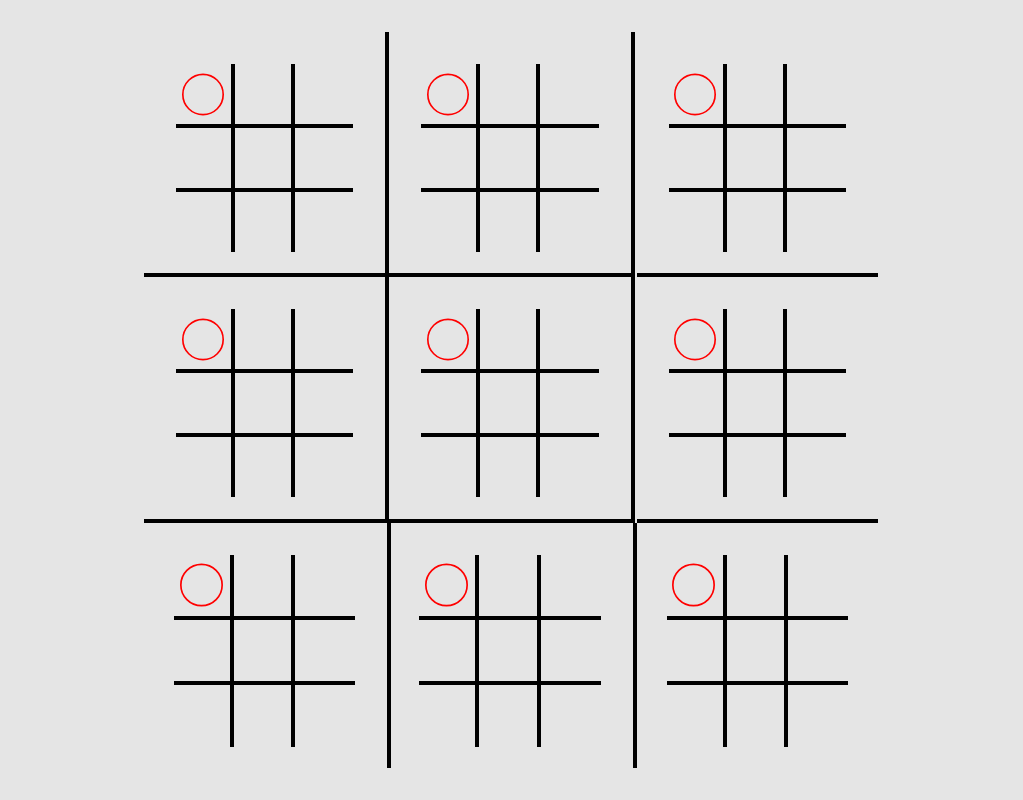
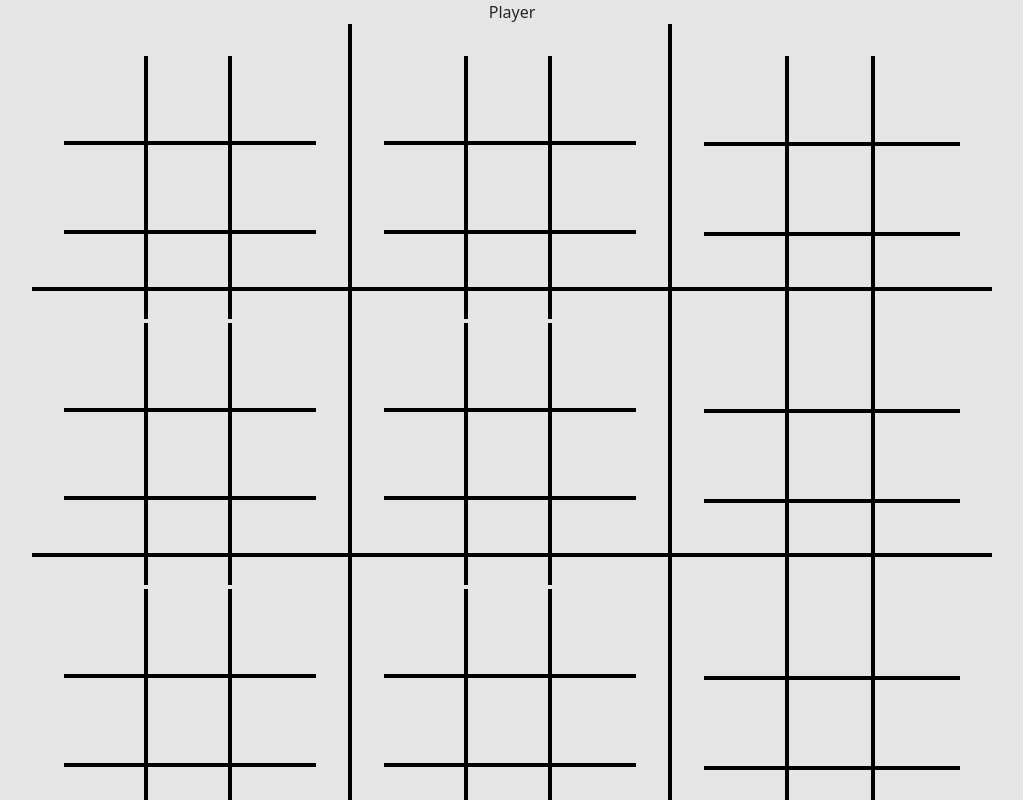
Before and after one commit to Fergus-Lai/ultimate-tic-tac-toe-frontend, a React (Vite) app: page /Board in a window 1280 px wide. Shown: the whole page, without its empty margins (128-1151 px from the left). Built offline with nearby package versions, Linux system fonts and the light colour scheme.

Commit message:
Fix Board Resizing with empty board, swap player when clicked

```diff
--- a/index.html
+++ b/index.html
@@ -8,7 +8,7 @@
         <title>Vite + React + TS</title>
     </head>
     <body>
-        <div id="root"></div>
+        <div id="root" class="h-screen w-screen overflow-y-hidden"></div>
         <script type="module" src="/src/main.tsx"></script>
     </body>
 </html>
--- a/src/GameBoard.tsx
+++ b/src/GameBoard.tsx
@@ -1,18 +1,28 @@
+import { useState } from "react";
 import { Board } from "./board/Board";
 
 export const GameBoard: React.FC = () => {
+    const [player0Flag, setPlayer0Flag] = useState(true);
+    const swapPlayer = () => setPlayer0Flag(!player0Flag);
     return (
-        <div className="flex h-screen max-h-screen w-full items-center justify-center bg-neutral-200 dark:bg-neutral-900">
-            <div className="grid aspect-square max-h-full max-w-screen-lg grid-cols-3 grid-rows-3 items-stretch justify-items-center p-8">
+        <div className="flex h-full max-h-full w-full flex-col items-center bg-neutral-200 dark:bg-neutral-900">
+            <div className="min-h-fit text-center text-neutral-800 dark:text-neutral-200">
+                Player {player0Flag}
+            </div>
+            <div className="grid aspect-square max-h-full w-full max-w-screen-lg grid-cols-3 grid-rows-3 items-stretch justify-items-center px-8">
                 {[...Array(9)].map((_, i) => (
                     <div
                         className={
-                            "flex flex-1/3 border-black dark:border-neutral-500" +
+                            "flex w-full border-black dark:border-neutral-500" +
                             (i % 3 !== 2 ? " border-r-4" : "") +
                             (i <= 5 ? " border-b-4" : "")
                         }
                     >
-                        <Board key={i} />
+                        <Board
+                            key={i}
+                            swapPlayer={swapPlayer}
+                            player0Flag={player0Flag}
+                        />
                     </div>
                 ))}
             </div>
--- a/src/board/board.tsx
+++ b/src/board/board.tsx
@@ -2,9 +2,14 @@ import { useState } from "react";
 import { SquareState } from "~/board/SquareState";
 import { Square } from "~/board/Square";
 
-export const Board: React.FC = () => {
+type BoardProps = {
+    player0Flag: boolean;
+    swapPlayer: () => void;
+};
+
+export const Board: React.FC<BoardProps> = ({ player0Flag, swapPlayer }) => {
     const [board, setBoard] = useState<SquareState[][]>([
-        [SquareState.Player0, SquareState.Open, SquareState.Open],
+        [SquareState.Open, SquareState.Open, SquareState.Open],
         [SquareState.Open, SquareState.Open, SquareState.Open],
         [SquareState.Open, SquareState.Open, SquareState.Open],
     ]);
@@ -12,14 +17,20 @@ export const Board: React.FC = () => {
     function boardChangeHelper(
         rowCord: number,
         colCord: number,
-        player: SquareState.Player0 | SquareState.Player1,
+        player0Flag: boolean,
+        swapPlayer: () => void,
     ) {
         const nextBoard = board.map((row, i) =>
             row.map((square, j) =>
-                i == rowCord && j == colCord ? player : square,
+                i == rowCord && j == colCord
+                    ? player0Flag
+                        ? SquareState.Player0
+                        : SquareState.Player1
+                    : square,
             ),
         );
         setBoard(nextBoard);
+        swapPlayer();
     }
 
     return (
@@ -28,14 +39,19 @@ export const Board: React.FC = () => {
                 {board.map((row, i) => (
                     <div
                         key={"row " + i}
-                        className="flex flex-row justify-center divide-x-4 divide-black dark:divide-neutral-400"
+                        className="flex w-full flex-row justify-center divide-x-4 divide-black dark:divide-neutral-400"
                     >
                         {row.map((square, j) => (
                             <Square
                                 key={"square " + (i * 3 + j)}
                                 squareState={square}
                                 onClick={() =>
-                                    boardChangeHelper(i, j, SquareState.Player0)
+                                    boardChangeHelper(
+                                        i,
+                                        j,
+                                        player0Flag,
+                                        swapPlayer,
+                                    )
                                 }
                             />
                         ))}
--- a/src/board/square.tsx
+++ b/src/board/square.tsx
@@ -38,13 +38,11 @@ export const Square: React.FC<SquareProps> = ({ squareState, onClick }) => {
             }
             onClick={squareState != SquareState.Open ? () => {} : onClick}
         >
-            {squareState != SquareState.Open && (
-                <img
-                    className="h-3/4 w-3/4"
-                    src={GetSquareImage(squareState)}
-                    alt={GetSquareAlt(squareState)}
-                />
-            )}
+            <img
+                className={`aspect-square h-3/4 w-3/4 ${squareState === SquareState.Open ? "invisible" : ""}`}
+                src={GetSquareImage(squareState)}
+                alt={GetSquareAlt(squareState)}
+            />
         </button>
     );
 };
```
Also changed, not shown: src/assets/open.svg (added).
